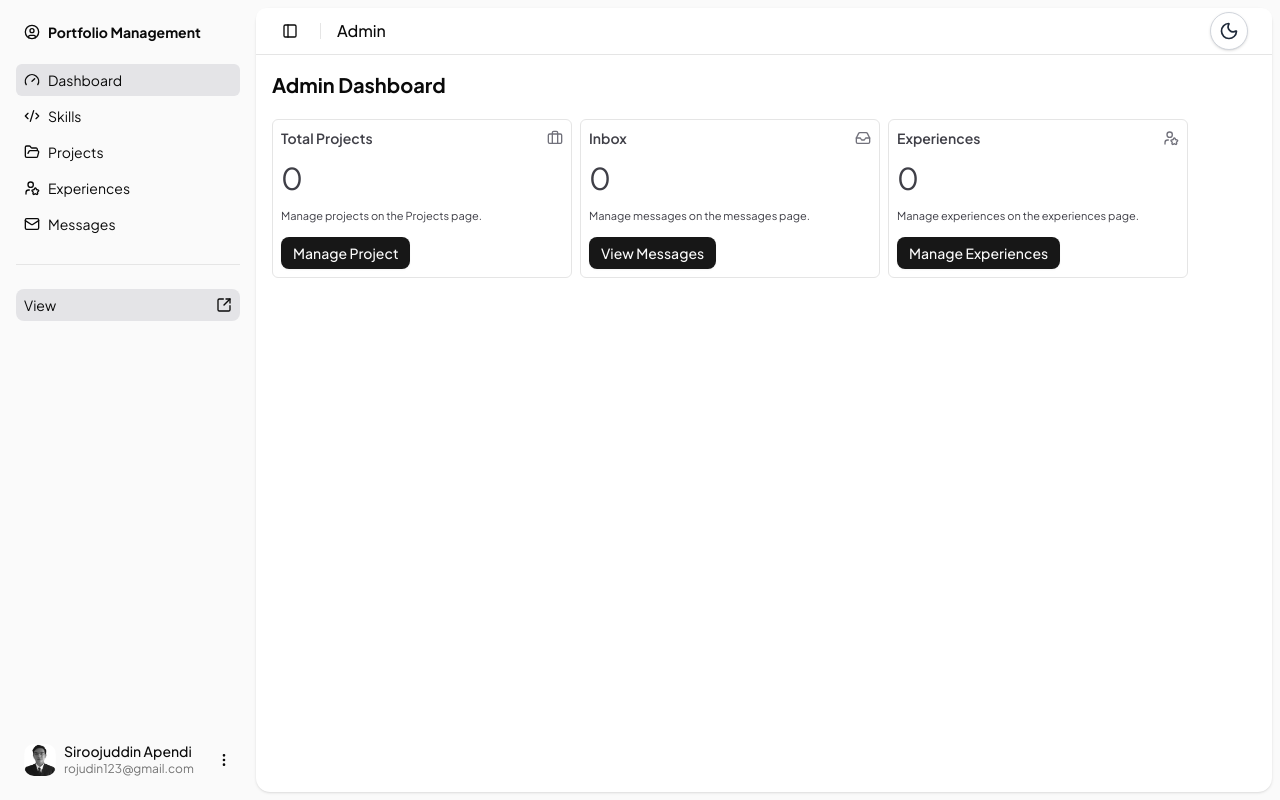
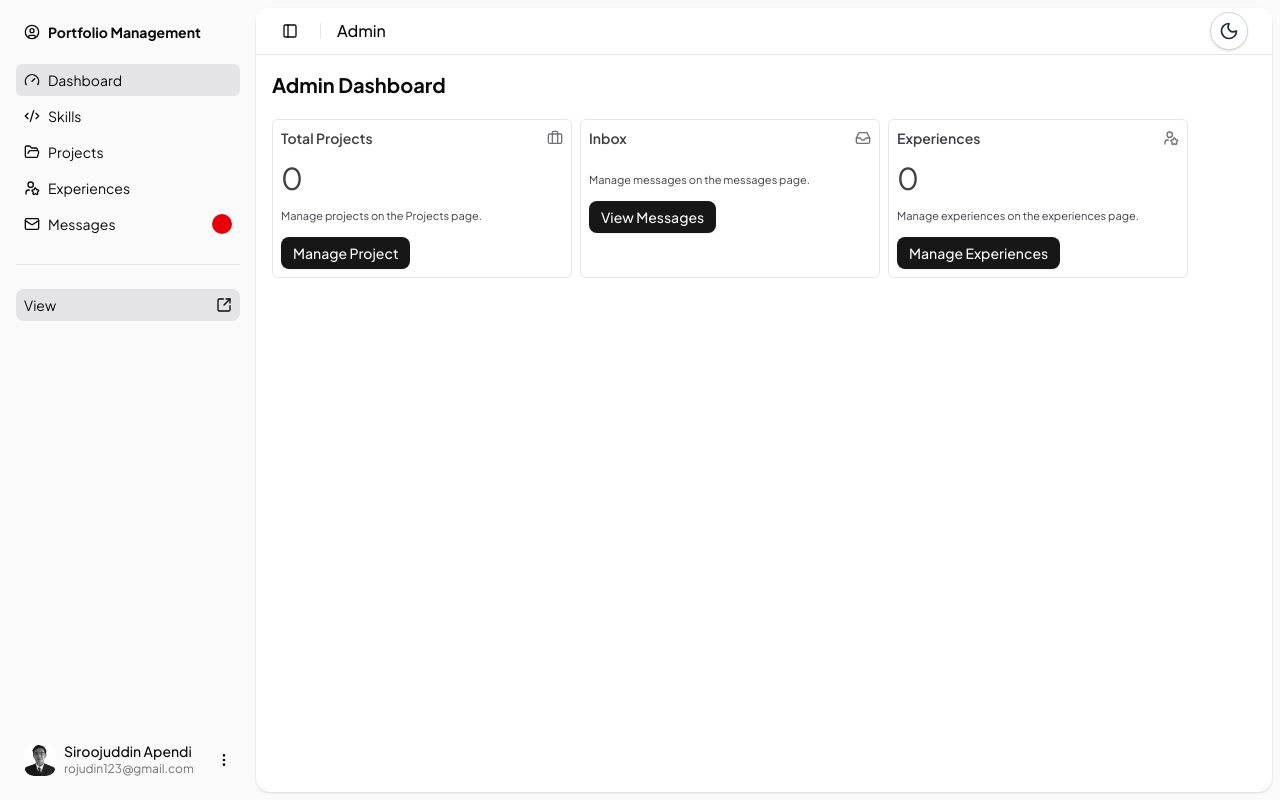
Before and after one commit to siroj05/portfolio-siroj, a Next.js app: page /admin in a window 1280 px wide. Built offline with nearby package versions, Linux system fonts and the light colour scheme; no server answers; what @bprogress/next would draw is missing.

Commit message:
badge count unread messages

```diff
--- a/app/(admin)/admin/page.tsx
+++ b/app/(admin)/admin/page.tsx
@@ -1,9 +1,12 @@
+"use client"
+import { useGetAllMessages } from "@/api/messages";
 import CardDashboard from "@/components/card/card-dashboard";
-import { Button } from "@/components/ui/button";
 import { Briefcase, Inbox, UserStar } from "lucide-react";
-import Link from "next/link";
 
 export default function Admin() {
+    const { data, isError, isLoading } = useGetAllMessages()
+    const countMsg = !isError ? data?.data.length : isLoading ? 0 : data?.data.length
+
     return (
         <div>
             <h1 className="font-bold text-xl">Admin Dashboard</h1>
@@ -16,7 +19,7 @@ export default function Admin() {
                     desc="Manage projects on the Projects page."
                     link="/projects"
                     labelBtn="Manage Project"
-                    total="0"
+                    total={0}
                     icon={
                         <Briefcase className="w-4 h-4 my-auto text-zinc-500" />
                     }
@@ -26,7 +29,7 @@ export default function Admin() {
                     desc="Manage messages on the messages page."
                     link="/messages"
                     labelBtn="View Messages"
-                    total="0"
+                    total={countMsg!}
                     icon={
                         <Inbox className="w-4 h-4 my-auto text-zinc-500" />
                     }
@@ -36,7 +39,7 @@ export default function Admin() {
                     desc="Manage experiences on the experiences page."
                     link="/experiences"
                     labelBtn="Manage Experiences"
-                    total="0"
+                    total={0}
                     icon={
                         <UserStar className="w-4 h-4 my-auto text-zinc-500" />
                     }
--- a/components/card/card-dashboard.tsx
+++ b/components/card/card-dashboard.tsx
@@ -8,7 +8,7 @@ interface Props {
     desc: string
     link: string
     labelBtn: string
-    total: string
+    total: number
     icon: ReactNode
 }
 
--- a/components/sidebar/app-sidebar.tsx
+++ b/components/sidebar/app-sidebar.tsx
@@ -14,6 +14,8 @@ import Link from "next/link"
 import { NavUser } from "./nav-user"
 import { Separator } from "../ui/separator"
 import { usePathname } from "next/navigation"
+import { Badge } from "../ui/badge"
+import { useGetAllMessages } from "@/api/messages"
 
 const menu = [
     {
@@ -45,6 +47,8 @@ const menu = [
 
 export default function AppSidebar({ ...props }: React.ComponentProps<typeof Sidebar>) {
     const params = usePathname()
+    const { data, isError, isLoading } = useGetAllMessages()
+    const countUnread = !isError ? data?.data.filter((msg) => msg.isRead == false).length : isLoading ? 0 : data?.data.filter((msg) => msg.isRead == false).length
 
     return (
         <Sidebar collapsible="offcanvas" {...props}>
@@ -65,7 +69,25 @@ export default function AppSidebar({ ...props }: React.ComponentProps<typeof Sid
 
                             {/* menu looping disini */}
                             {
-                                menu.map((item) => (
+                                menu.map((item) => {
+                                    if (item.menuItem == "Messages") {
+                                        return (
+                                            <SidebarMenuItem className={`${params.includes(item.url) && "dark:bg-zinc-800 bg-zinc-200 rounded-sm"} `} key={item.menuItem}>
+                                                <SidebarMenuButton asChild>
+                                                    <Link href={item.url} className="relative">
+                                                        <Badge
+                                                            className="absolute right-2 h-5 min-w-5 rounded-full px-1 font-mono tabular-nums"
+                                                            variant="destructive"
+                                                        >
+                                                            {countUnread}
+                                                        </Badge><item.icon />
+                                                        <span>{item.menuItem}</span>
+                                                    </Link>
+                                                </SidebarMenuButton>
+                                            </SidebarMenuItem>
+                                        )
+                                    }
+                                    return (
                                         <SidebarMenuItem className={`${params.includes(item.url) && "dark:bg-zinc-800 bg-zinc-200 rounded-sm"} `} key={item.menuItem}>
                                             <SidebarMenuButton asChild>
                                                 <Link href={item.url}>
@@ -74,10 +96,11 @@ export default function AppSidebar({ ...props }: React.ComponentProps<typeof Sid
                                                 </Link>
                                             </SidebarMenuButton>
                                         </SidebarMenuItem>
-                                ))
+                                    )
+                                })
                             }
 
-                            <Separator className="my-5"/>
+                            <Separator className="my-5" />
 
                             {/* view portfolii */}
                             <SidebarMenuItem>
@@ -97,7 +120,7 @@ export default function AppSidebar({ ...props }: React.ComponentProps<typeof Sid
                     name: "Siroojuddin Apendi",
                     email: "rojudin123@gmail.com",
                     avatar: "/siroj.png",
-                }}/>
+                }} />
             </SidebarFooter>
         </Sidebar>
     )
```
Lines whose indentation alone changed are shown as unchanged.
